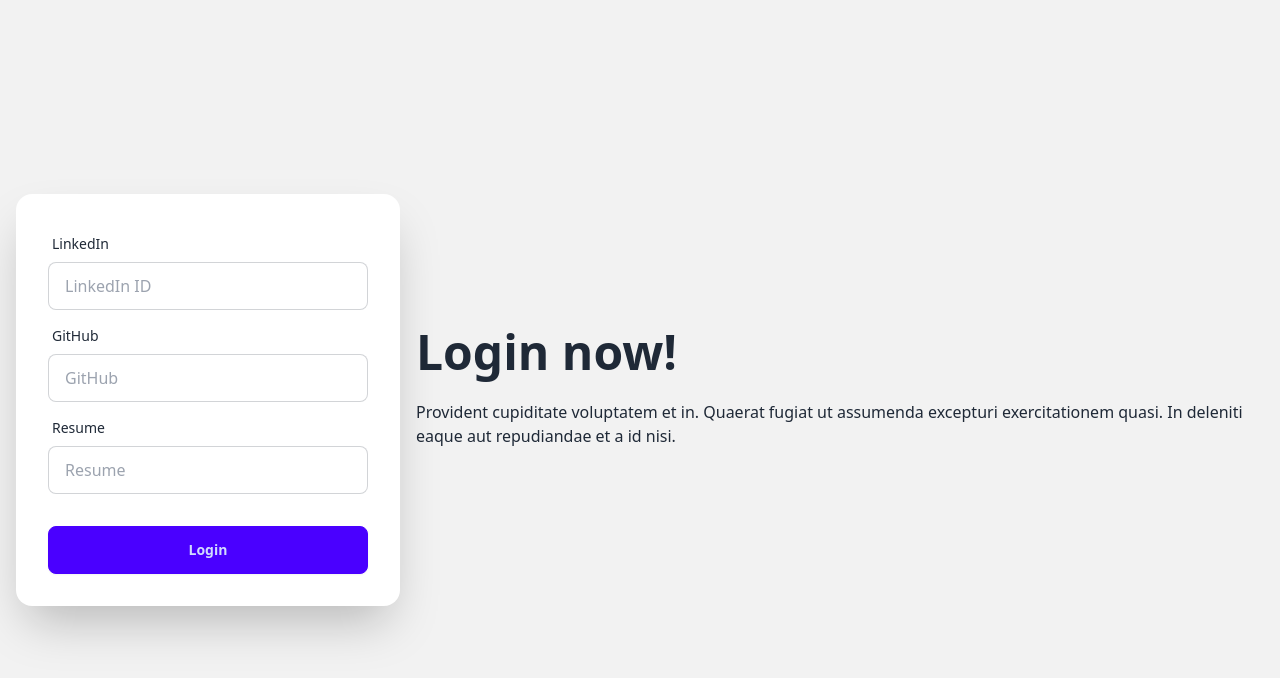
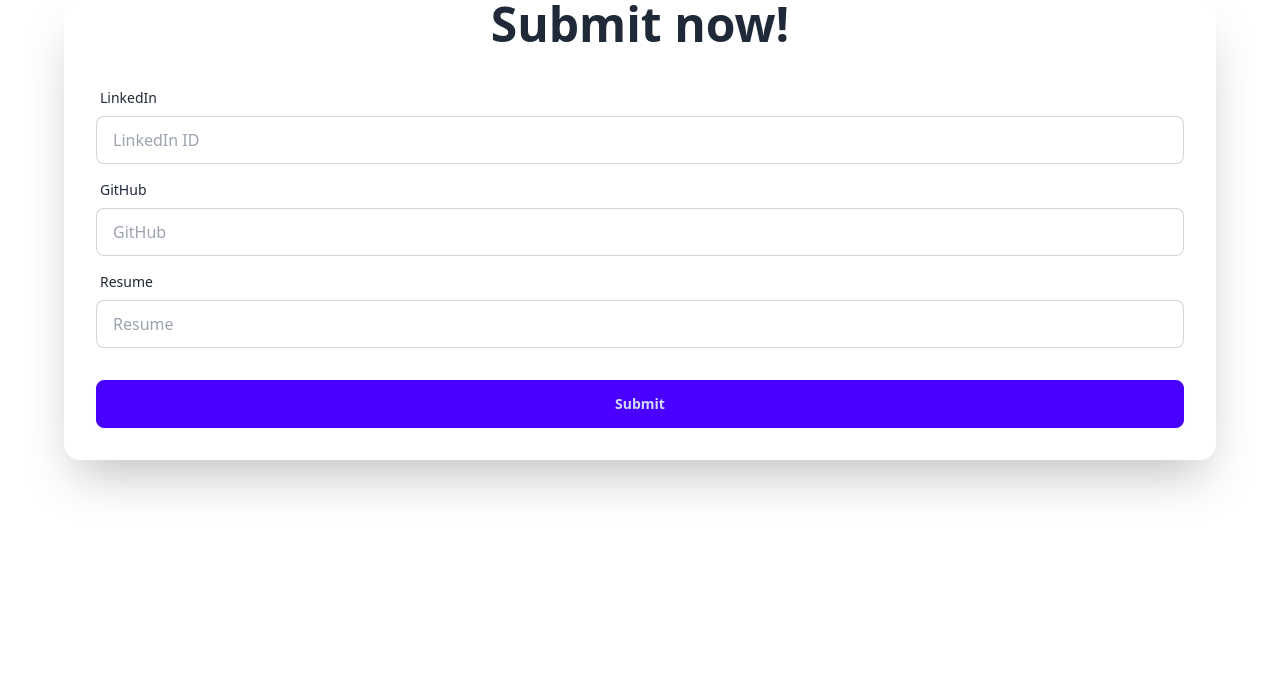
Before and after one commit to impressivecoder01/milestone-11Client-p, a React (Vite) app: page /jobApply/1 in a window 1280 px wide. Shown: the top 678 px of the page. Built offline with nearby package versions, Linux system fonts and the light colour scheme; no server answers; sample sign-in values are in the browser's storage.

Commit message:
post job applicant data successfully

```diff
--- a/src/pages/ApplyJob.jsx
+++ b/src/pages/ApplyJob.jsx
@@ -1,30 +1,41 @@
-import React from "react";
+import React, { useContext } from "react";
 import { useParams } from "react-router-dom";
+import { AuthContext } from "../Provider/AuthProvider";
 
 const ApplyJob = () => {
-    const {id} = useParams()
-    console.log(id)
-    const submitApplication = e => {
-        e.preventDefault()
-        const form = e.target
+  const { id } = useParams();
+  const { user } = useContext(AuthContext);
+  //   console.log(id,user);
+  const submitApplication = (e) => {
+    e.preventDefault();
+    const form = e.target;
     const linkedIn = form.name.value;
     const github = form.name.value;
     const resume = form.resume.value;
-        console.log(linkedIn, github, resume)
-    }
+    // console.log(linkedIn, github, resume);
+    const jobApplication = {
+      job_id: id,
+      applicant_email: user.email,
+      linkedIn,
+      github,
+      resume,
+    };
+    fetch('http://localhost:5000/jobs_application',{
+        method: 'POST',
+        headers: {
+            'content-type' : 'application/json'
+        },
+        body: JSON.stringify(jobApplication)
+    })
+    .then(res => res.json())
+    .then(data => {
+        console.log(data)
+    })
+  };
   return (
     <div>
-      <div className="hero bg-base-200 min-h-screen">
-        <div className="hero-content flex-col lg:flex-row-reverse">
-          <div className="text-center lg:text-left">
-            <h1 className="text-5xl font-bold">Login now!</h1>
-            <p className="py-6">
-              Provident cupiditate voluptatem et in. Quaerat fugiat ut assumenda
-              excepturi exercitationem quasi. In deleniti eaque aut repudiandae
-              et a id nisi.
-            </p>
-          </div>
-          <div className="card bg-base-100 w-full max-w-sm shrink-0 shadow-2xl">
+      <div className="card bg-base-100 max-w-6xl mx-auto  shadow-2xl">
+        <h1 className="text-5xl font-bold text-center">Submit now!</h1>
         <form onSubmit={submitApplication} className="card-body">
           <div className="form-control">
             <label className="label">
@@ -49,7 +60,6 @@ const ApplyJob = () => {
               className="input input-bordered"
               required
             />
-
           </div>
 
           <div className="form-control">
@@ -63,14 +73,11 @@ const ApplyJob = () => {
               className="input input-bordered"
               required
             />
-
           </div>
           <div className="form-control mt-6">
-                <button className="btn btn-primary">Login</button>
+            <button className="btn btn-primary">Submit </button>
           </div>
         </form>
-          </div>
-        </div>
       </div>
     </div>
   );
```
Also changed, not shown: src/pages/HotJobCards.jsx (+15 -10 lines). Lines whose indentation alone changed are shown as unchanged.
